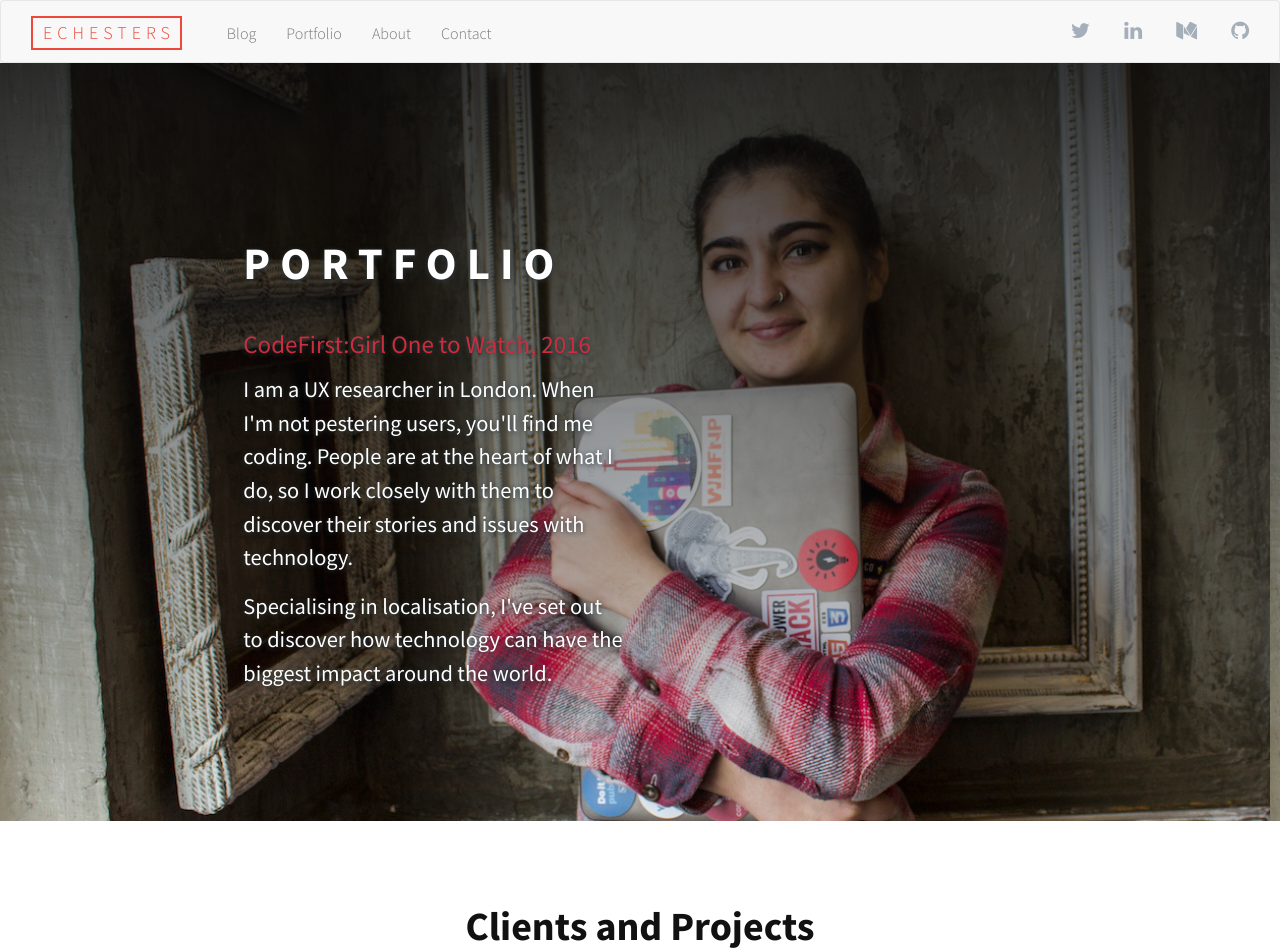
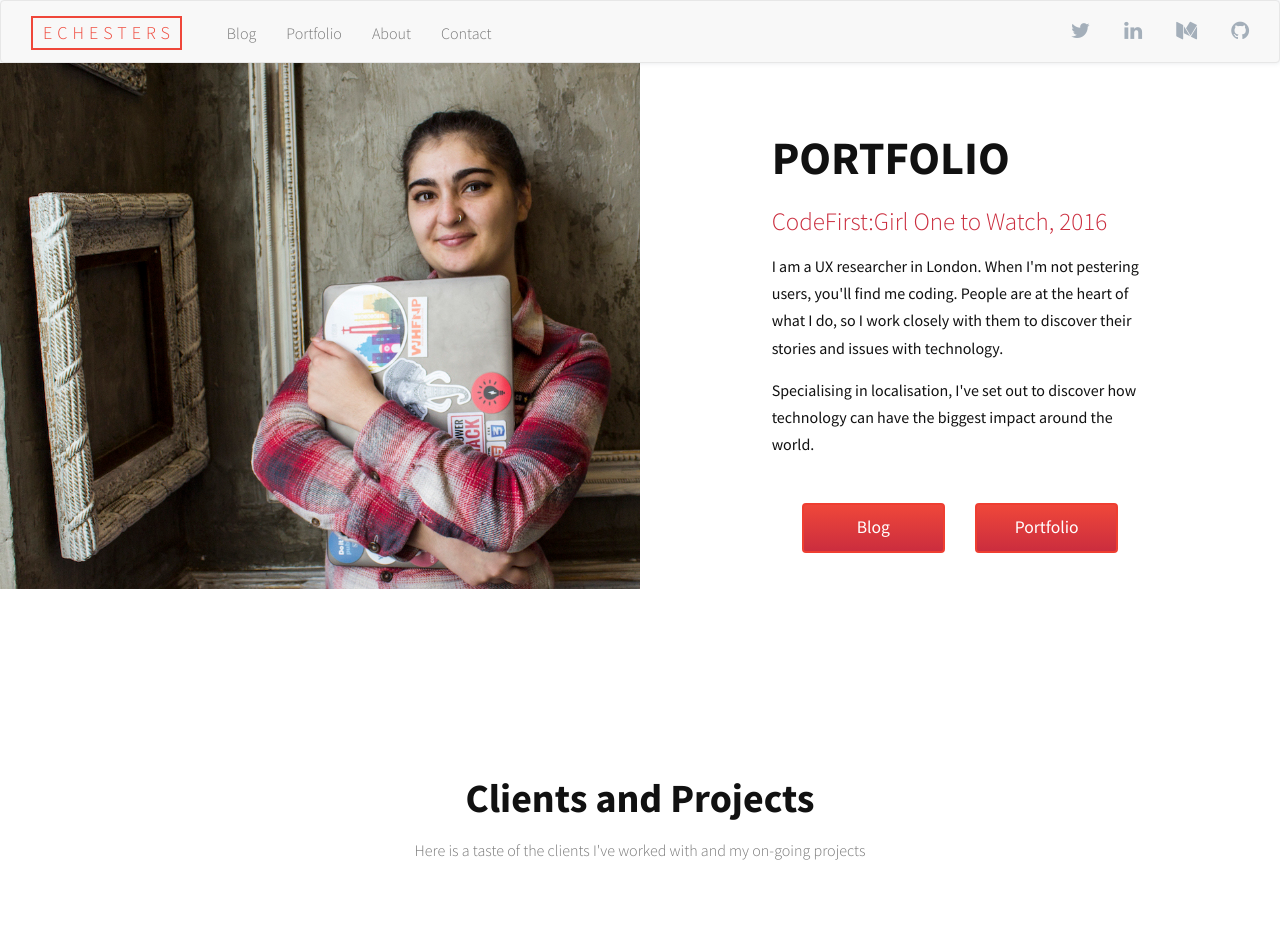
Before and after one commit to EChesters/echesters.github.io, a Jekyll site: the page built from portfolio.html, in a window 1280 px wide. Shown: the top 950 px of the page. Built offline with Jekyll 4.4.1, drawn with Linux system fonts in a browser that asks for light colours; nearby versions of some CDN libraries; comment, search, counter and statistics services are not loaded.

Commit message:
Changed portfolio banner to match home and contact

```diff
--- a/_includes/_portfolio/header-portfolio.html
+++ b/_includes/_portfolio/header-portfolio.html
@@ -1,12 +1,24 @@
-<div class="parallax">
-  <div id="portfolio-banner" class="slide full-height">
-    <div class="intro-text col-xs-12 col-sm-10 position central">
-      <div class="intro-lead-in col-xs-12 no-padding-mob"><h1>Portfolio</h1></div>
-      <div class="intro-heading col-xs-12 col-sm-10 col-md-8 col-lg-6 no-padding-mob">
-        <span class="emphasise">CodeFirst:Girl One to Watch, 2016</span>
-        <p>I am a UX researcher in London. When I'm not pestering users, you'll find me coding. People are at the heart of what I do, so I work closely with them to discover their stories and issues with technology.</p>
+<div id="portfolio">
+  <div class="col-xs-12 col-md-6 no-padding">
+    <div class="image-container">
+      <img src="/images/portfolio/portfolio-header.jpg" alt="Elizabeth in her colour blindness t-shirt, with her friend Eddie wearing a developer hoodie">
+    </div>
+  </div>
 
-        <p>Specialising in localisation, I've set out to discover how technology can have the biggest impact around the world.</p>
+  <div class="col-xs-12 col-md-6">
+    <div class="description col-xs-12 col-sm-10 col-md-8 position central">
+      <h1 class="hello-title">Portfolio</h1>
+      <p><span class="emphasise">CodeFirst:Girl One to Watch, 2016</span></p>
+      <p>I am a UX researcher in London. When I'm not pestering users, you'll find me coding. People are at the heart of what I do, so I work closely with them to discover their stories and issues with technology.</p>
+      <p>Specialising in localisation, I've set out to discover how technology can have the biggest impact around the world.</p>
+
+      <div class="add-margin top text-center col-xs-12">
+        <div class="col-xs-12 col-sm-6">
+          <a href="/#blog" class="btn primary col-xs-12">Blog</a>
+        </div>
+        <div class="col-xs-12 col-sm-6">
+          <a href="/portfolio.html" class="btn primary col-xs-12">Portfolio</a>
+        </div>
       </div>
     </div>
   </div>
--- a/_sass/_contact.scss
+++ b/_sass/_contact.scss
@@ -20,9 +20,17 @@
   .image-container {
     height: 80vh;
   }
+}
+
+#portfolio {
+  min-height: 70vh;
+
+  .image-container {
+    height: 70vh;
+  }
 
   .description {
-    margin-top: calc( #{$spacing-unit} * 1.5);
+    margin-top: calc( #{$spacing-unit} * 2);
   }
 }
 
--- a/css/portfolio.scss
+++ b/css/portfolio.scss
@@ -48,6 +48,7 @@
         "mixins",
         "base",
         "colours",
+        "contact",
         "buttons",
         "image-containers",
         "fonts",
```
Also changed, not shown: images/portfolio/portfolio-header.jpg.
